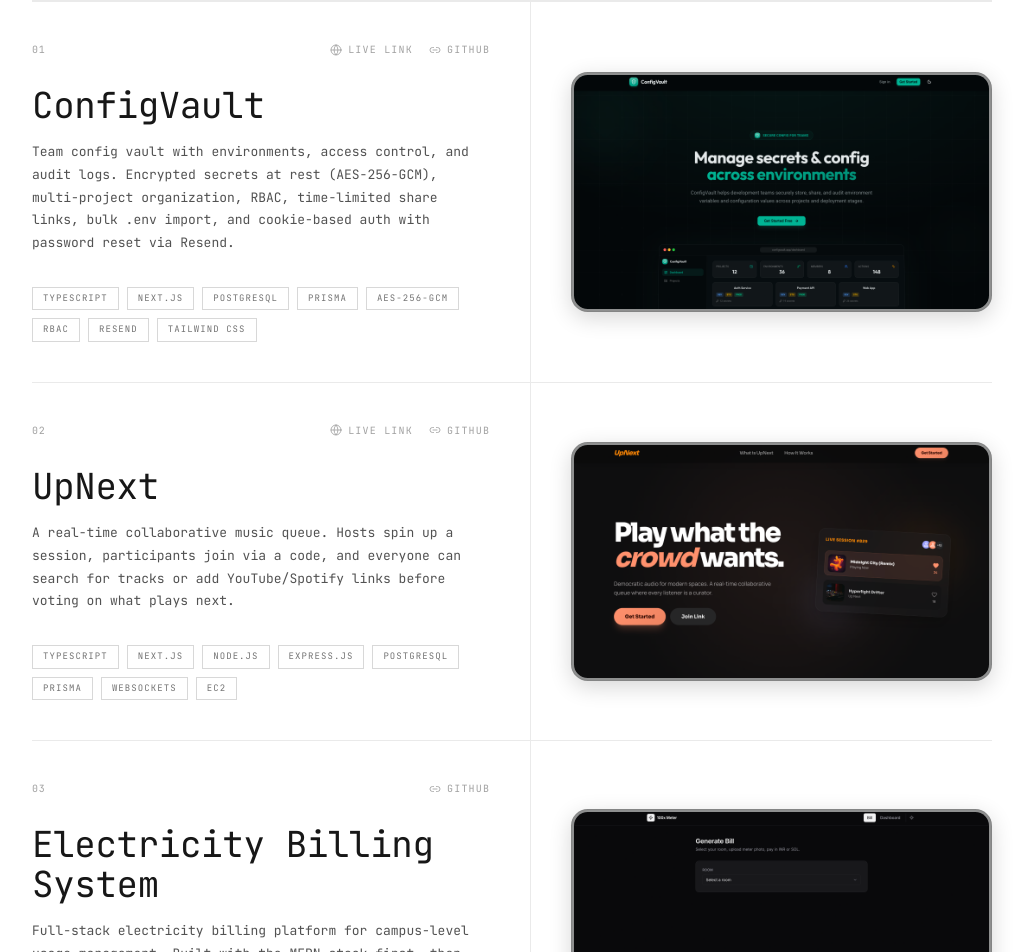
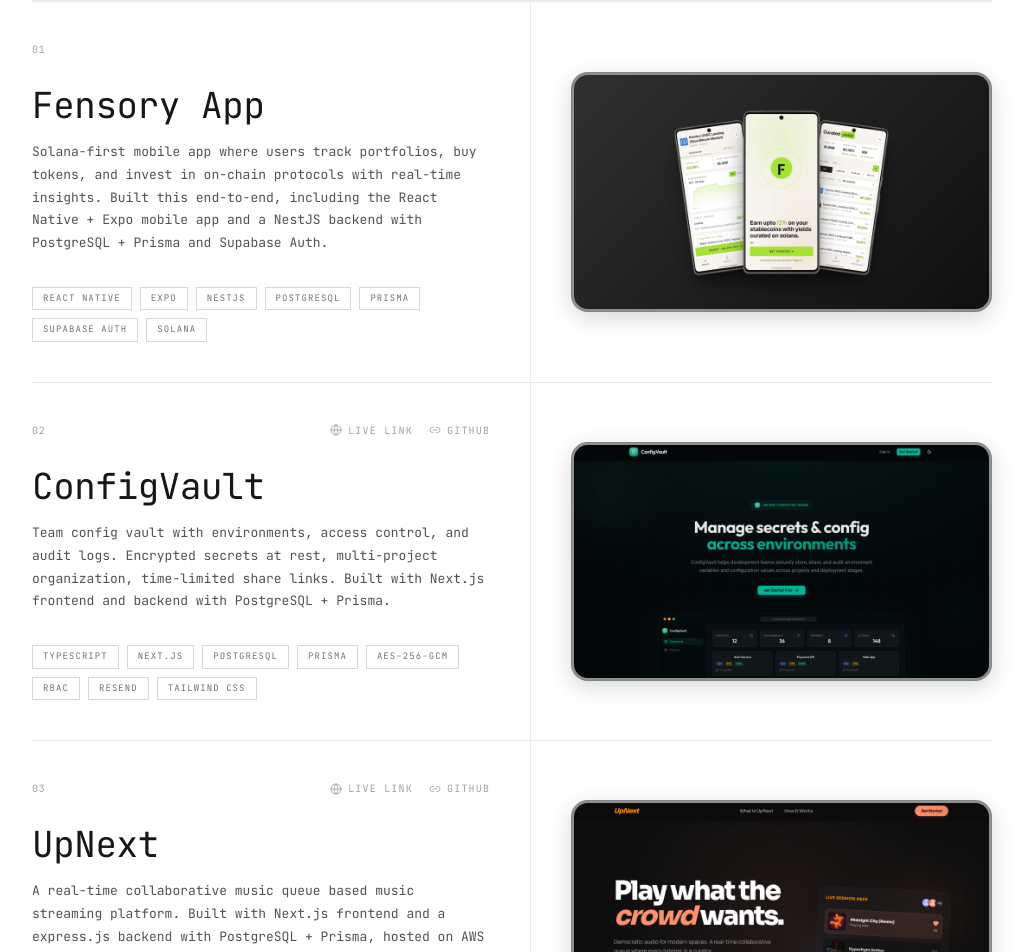
Before and after one commit to Divyansh2903/portfolio, a React (Vite) app: page / in a window 1280 px wide. Shown: the part 1584-2536 px from the top of the page, without its empty margins (128-1156 px from the left). Built offline with nearby package versions, Linux system fonts and the light colour scheme.

Commit message:
Updated Projects section

```diff
--- a/src/components/Projects.tsx
+++ b/src/components/Projects.tsx
@@ -4,14 +4,25 @@ import configVaultMockup from '../../mockups/configvault_mockup.png';
 import encoreMockup from '../../mockups/encore_mockup.png';
 import displayPlacerMockup from '../../mockups/displayPlacer_mockups.png';
 import electricityBillingMockup from '../../mockups/electricity_mockup.png';
+import fensoryMockup from '../../mockups/fensory_mockup.png';
 import upnextMockup from '../../mockups/upnext_mockup.png';
 
 const projects: ProjectCardData[] = [
   {
     id: '01',
+    title: 'Fensory App',
+    description:
+      'Solana-first mobile app where users track portfolios, buy tokens, and invest in on-chain protocols with real-time insights. Built this end-to-end, including the React Native + Expo mobile app and a NestJS backend with PostgreSQL + Prisma and Supabase Auth.',
+    tags: ['REACT NATIVE', 'EXPO', 'NESTJS', 'POSTGRESQL', 'PRISMA', 'SUPABASE AUTH', 'SOLANA'],
+    previewLabel: 'APP PREVIEW',
+    previewImage: fensoryMockup,
+    previewDeviceFrame: true,
+  },
+  {
+    id: '02',
     title: 'ConfigVault',
     description:
-      'Team config vault with environments, access control, and audit logs. Encrypted secrets at rest (AES-256-GCM), multi-project organization, RBAC, time-limited share links, bulk .env import, and cookie-based auth with password reset via Resend.',
+      'Team config vault with environments, access control, and audit logs. Encrypted secrets at rest, multi-project organization, time-limited share links. Built with Next.js frontend and backend with PostgreSQL + Prisma.',
     tags: [
       'TYPESCRIPT',
       'NEXT.JS',
@@ -29,10 +40,10 @@ const projects: ProjectCardData[] = [
     previewDeviceFrame: true,
   },
   {
-    id: '02',
+    id: '03',
     title: 'UpNext',
     description:
-      'A real-time collaborative music queue. Hosts spin up a session, participants join via a code, and everyone can search for tracks or add YouTube/Spotify links before voting on what plays next.',
+      'A real-time collaborative music queue based music streaming platform. Built with Next.js frontend and a express.js backend with PostgreSQL + Prisma, hosted on AWS EC2.',
     tags: ['TYPESCRIPT', 'NEXT.JS', 'NODE.JS', 'EXPRESS.JS', 'POSTGRESQL', 'PRISMA', 'WEBSOCKETS', 'EC2'],
     liveUrl: 'https://upnext.divyansh.space',
     repoUrl: 'https://github.com/Divyansh2903/UpNext',
@@ -41,10 +52,10 @@ const projects: ProjectCardData[] = [
     previewDeviceFrame: true,
   },
   {
-    id: '03',
+    id: '04',
     title: 'Electricity Billing System',
     description:
-      'Full-stack electricity billing platform for campus-level usage management. Built with the MERN stack first, then migrated to PostgreSQL with Prisma ORM.',
+      'Full-stack electricity billing platform for campus-level usage management. Built with MERN stack first, then migrated to PostgreSQL with Prisma ORM.',
     tags: ['REACT.JS', 'EXPRESS.JS', 'POSTGRESQL', 'PRISMA', 'GEMINI API', 'RAZORPAY', 'WEB3.JS'],
     repoUrl: 'https://github.com/Divyansh2903/Billing_System',
     previewLabel: 'APP PREVIEW',
@@ -52,7 +63,7 @@ const projects: ProjectCardData[] = [
     previewDeviceFrame: true,
   },
   {
-    id: '04',
+    id: '05',
     title: 'Encore Medlabs',
     description:
       'Cross-platform medical lab booking app with a companion vendor app, built using Flutter and Firebase. Patients book tests and view pricing while vendors manage orders and real-time discounts.',
@@ -63,7 +74,7 @@ const projects: ProjectCardData[] = [
     previewDeviceFrame: true,
   },
   {
-    id: '05',
+    id: '06',
     title: 'Display Manager',
     description:
       'A macOS menu bar app for saving and switching between display configurations with named profiles, visual layout previews, and one-click apply.',
```
Also changed, not shown: mockups/fensory_mockup.png (added).
